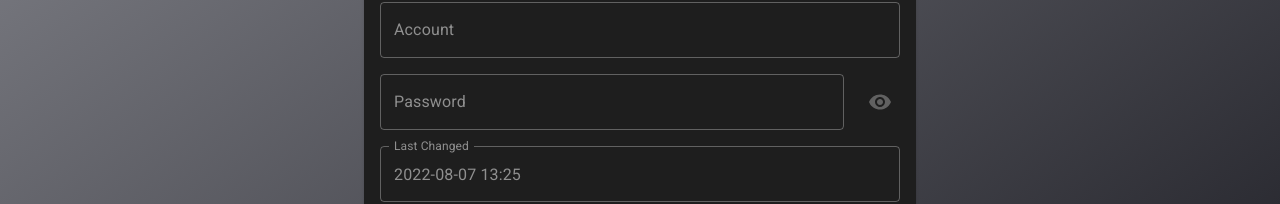
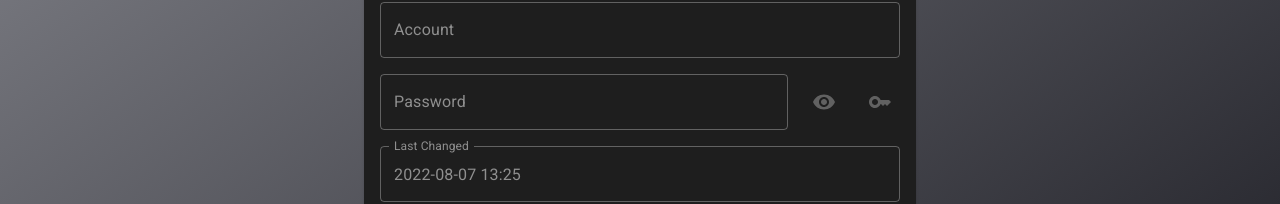
Before and after one commit to openXapps/web-apps-cryptopass, a React (Create React App) app: page /apps/cryptopass/edit in a window 1280 px wide. Shown: the part 238-442 px from the top of the page. Built offline with nearby package versions, Linux system fonts and the light colour scheme.

Commit message:
issue-0002-gd

```diff
--- a/package.json
+++ b/package.json
@@ -1,6 +1,6 @@
 {
   "name": "web-apps-cryptopass",
-  "version": "0.1.6",
+  "version": "0.1.7",
   "private": true,
   "homepage": "/apps/cryptopass/",
   "dependencies": {
@@ -13,6 +13,7 @@
     "@testing-library/user-event": "^13.5.0",
     "crypto-js": "^4.1.1",
     "file-saver": "^2.0.5",
+    "generate-password-browser": "^1.1.0",
     "react": "^18.1.0",
     "react-dom": "^18.1.0",
     "react-router-dom": "^6.3.0",
--- a/src/config/defaults.js
+++ b/src/config/defaults.js
@@ -14,7 +14,8 @@ export const storageItems = {
  */
 export const cryptopassSettings = {
   // Remember to update package.json with version
-  version: '0.1.6',
+  version: '0.1.7',
+  // version: '0.1.6',
   // version: '0.1.5',
   // version: '0.1.4',
   // version: '0.1.3',
--- a/src/routes/Edit.jsx
+++ b/src/routes/Edit.jsx
@@ -1,6 +1,7 @@
 import { useState, useEffect, useRef } from 'react';
 import { useParams, useLocation, useNavigate } from 'react-router-dom';
 import { v1 as uuidv1 } from 'uuid';
+import { generate } from 'generate-password-browser';
 
 import Container from '@mui/material/Container';
 import Paper from '@mui/material/Paper';
@@ -17,6 +18,7 @@ import DialogContent from '@mui/material/DialogContent';
 import DialogTitle from '@mui/material/DialogTitle';
 import Visibility from '@mui/icons-material/Visibility';
 import VisibilityOff from '@mui/icons-material/VisibilityOff';
+import KeyIcon from '@mui/icons-material/Key';
 
 import {
   getPasswordById,
@@ -52,6 +54,7 @@ function Edit() {
   const [decryptError, setDecryptError] = useState(false);
   const [isUnlocked, setIsUnlocked] = useState(false);
   const [isSaved, setIsSaved] = useState(true);
+  const passwordLength = getSettings().data.passwordLengthMarker;
 
   useEffect(() => {
     if (rrPath === '/edit/new') {
@@ -247,6 +250,21 @@ function Edit() {
                 onClick={() => setShowPassword(!showPassword)}
                 disabled={!isUnlocked}
               >{showPassword ? <VisibilityOff /> : <Visibility />}</IconButton>
+              <IconButton
+                onClick={() => {
+                  if (!showPassword) setShowPassword(true);
+                  if (isSaved) setIsSaved(false);
+                  if (decryptError) setDecryptError(false);
+                  setFields({
+                    ...fields, accountPassword: generate({
+                      length: passwordLength,
+                      numbers: true,
+                      symbols: false
+                    })
+                  });
+                }}
+                disabled={!isUnlocked}
+              ><KeyIcon /></IconButton>
             </Stack>
             <TextField
               label="Last Changed"
--- a/src/routes/Settings.jsx
+++ b/src/routes/Settings.jsx
@@ -12,11 +12,11 @@ import FormControl from '@mui/material/FormControl';
 import InputLabel from '@mui/material/InputLabel';
 import Select from '@mui/material/Select';
 import MenuItem from '@mui/material/MenuItem';
-// import Slider from '@mui/material/Slider';
+import Slider from '@mui/material/Slider';
 
 import { AppContext } from '../context/AppStore';
 import { saveLocalStorage, getSettings } from '../helpers/localstorage';
-import { storageItems, sortOrders } from '../config/defaults';
+import { storageItems, sortOrders, passwordLengthMarkers } from '../config/defaults';
 
 const Settings = () => {
   const rrNavigate = useNavigate();
@@ -26,6 +26,7 @@ const Settings = () => {
   const [_dencifyPasswordList, setDencifyPasswordList] = useState(settings.passwordListIsDense);
   const [_confirmOnDelete, setConfirmOnDelete] = useState(settings.confirmOnDelete);
   const [_sortOrder, setSortOrder] = useState(settings.sortOrder);
+  // const [_passwordLength, setPasswordLength] = useState(settings.passwordLengthMarker);
 
   // Managed state and persistence
   const handleTheme = () => {
@@ -49,9 +50,10 @@ const Settings = () => {
     setSortOrder(e.target.value);
   };
 
-  // const handlePasswordLengthMarker = (event, value) => {
-  //   saveLocalStorage(storageItems.settings, { ...settings, passwordLengthMarker: value });
-  // };
+  const handlePasswordLengthMarker = (event, value) => {
+    // console.log(value);
+    saveLocalStorage(storageItems.settings, { ...settings, passwordLengthMarker: value });
+  };
 
   return (
     <Container maxWidth="sm">
@@ -76,7 +78,6 @@ const Settings = () => {
             {sortOrders.map((v, i) => <MenuItem key={i} value={v.value}>{v.label}</MenuItem>)}
           </Select>
         </FormControl>
-        {/* <Typography sx={{ mt: 2, color: 'warning.main' }}>Options below is for future use!</Typography>
         <Stack spacing={2} direction="row" alignItems="center" pr={1} my={2} mr={2}>
           <Typography sx={{ mr: 3 }}>Password Length</Typography>
           <Slider
@@ -87,7 +88,8 @@ const Settings = () => {
             max={passwordLengthMarkers[passwordLengthMarkers.length - 1].value}
             onChangeCommitted={handlePasswordLengthMarker}
           />
-        </Stack> */}
+        </Stack>
+        {/* <Typography sx={{ mt: 2, color: 'warning.main' }}>Options below is for future use!</Typography> */}
         <Button
           sx={{ mt: 2 }}
           variant="outlined"
```
